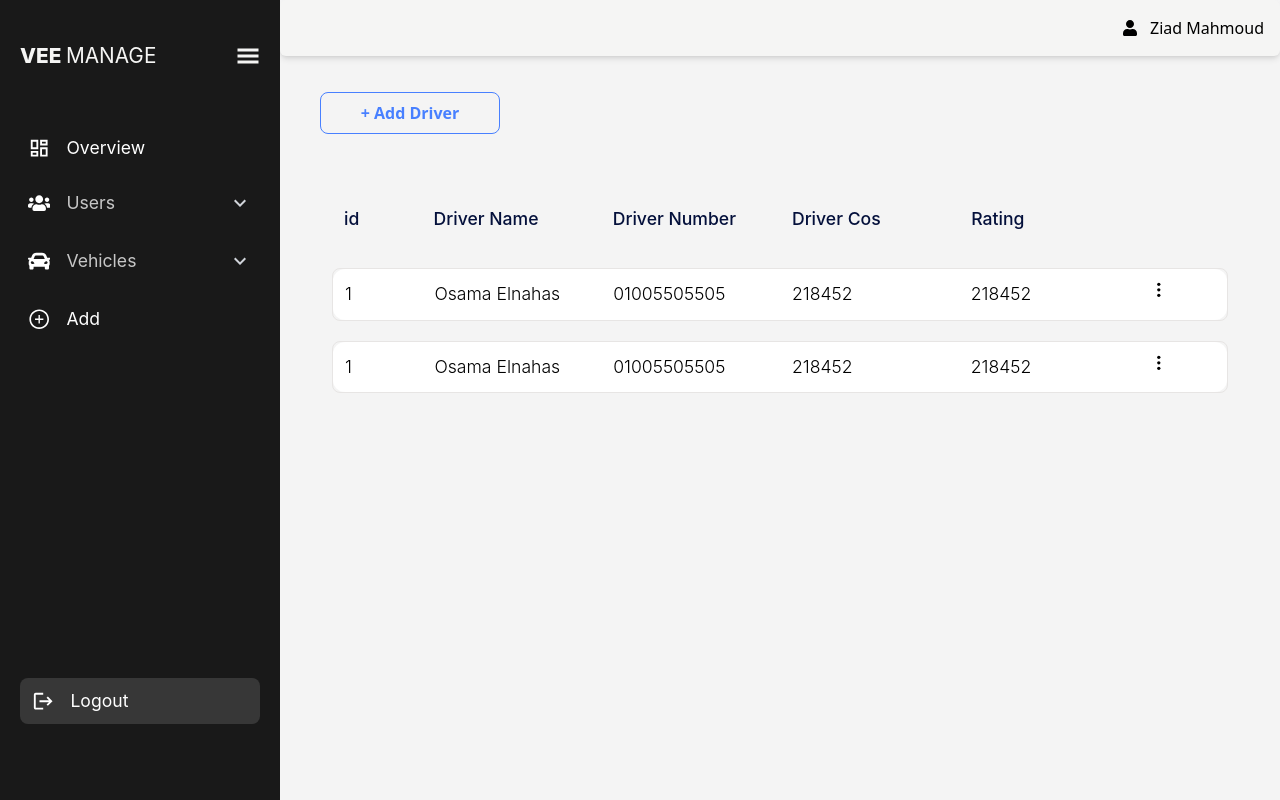
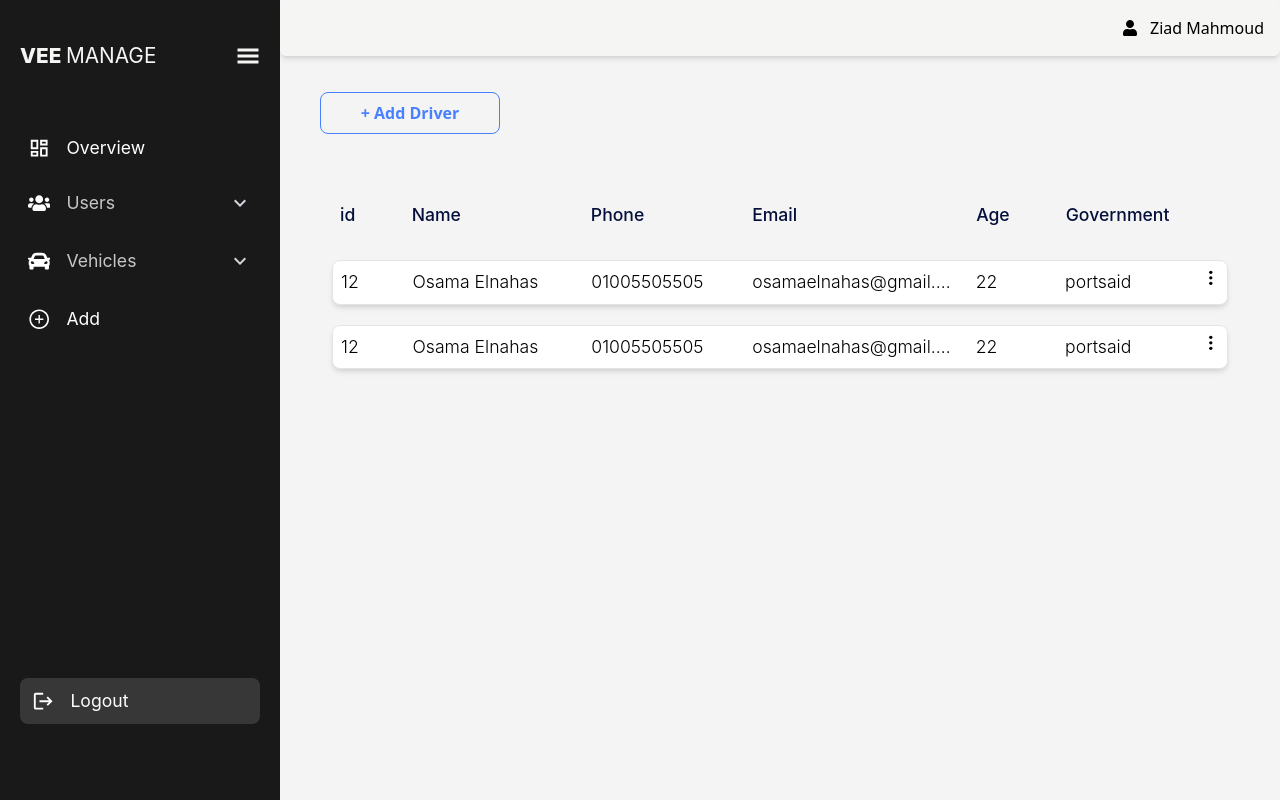
Before and after one commit to OsamaElnahas/smart-fleet-management-admin-dashboard-, a React (Vite) app: page /users/drivers in a window 1280 px wide. Built offline with nearby package versions, Linux system fonts and the light colour scheme.

Commit message:
handling table responsive

```diff
--- a/src/components/AllUsersTable/AllUsersTable.jsx
+++ b/src/components/AllUsersTable/AllUsersTable.jsx
@@ -3,50 +3,51 @@ import { IoEllipsisVertical } from "react-icons/io5";
 
 export default function AllUsersTable({titles}) {
   return (
-    <div className="font-Inter   font-[540] w-full gap-y-5 p-1  md:p-3 rounded-lg  text-[0.75rem] md:text-[0.9rem] lg:text-[1.1rem] flex flex-col gap-4">
+    <div className="font-Inter   font-[540] w-full gap-y-5 p-1  md:p-3 rounded-lg  text-[0.75rem] md:text-[0.9rem] lg:text-[1.1rem] flex flex-col gap-2 truncate overflow-hidden whitespace-nowrap justify-center  ">
 
-      <div className="row  grid grid-cols-[10%,20%,20%,20%,20%,10%] text-[#04103B]  rounded-lg font-[550]  mb-1">
+      <div className="row grid grid-cols-[10%,30%,20%,30%,10%] md:grid-cols-[8%,20%,18%,25%,10%,10%,10%] text-[#04103B]  rounded-lg font-[550] mb-1 ">
 
-      <div className="p-3">
+      <div className="p-2 ">
         {titles.col1}
       </div>
-      <div className="p-3">
+      <div className="p-2 ">
         {titles.col2}
       </div>
-      <div className="p-3">
+      <div className="p-2 ">
         {titles.col3}
       </div>
-      <div className="p-3">
+      <div className="p-2 ">
         {titles.col4}
       </div>
-      <div className="p-3">
+      <div className="p-2  hidden md:block">
         {titles.col5}
       </div>
-      <div className="p-3"></div>
+      <div className="p-2  hidden md:block">{titles.col6}</div>
+      <div className="p-3">{titles.col7}</div>
       </div>
 
-      <div className="row  grid grid-cols-[10%,20%,20%,20%,20%,10%]   rounded-lg border border-stone-200 font-[300]  ">
+      <div className="row grid  grid-cols-[10%,30%,20%,30%,10%] md:grid-cols-[8%,20%,18%,25%,10%,10%,10%] bg-white  rounded-lg border border-stone-200 font-[300]  shadow-md ">
 
-      <div className="bg-white p-3 rounded-tl-xl rounded-bl-xl">1</div>
-      <div className="bg-white p-3">Osama Elnahas</div>
-      <div className="bg-white p-3">01005505505</div>
-      <div className="bg-white p-3">218452</div>
-      <div className="bg-white p-3">218452</div>
-      <div className="bg-white p-3 rounded-tr-xl rounded-br-xl">
+      <div className=" p-2 truncate overflow-hidden whitespace-nowrap  rounded-tl-xl rounded-bl-xl">12</div>
+      <div className=" p-2 truncate overflow-hidden whitespace-nowrap ">Osama Elnahas</div>
+      <div className=" p-2 truncate overflow-hidden whitespace-nowrap ">01005505505</div>
+      <div className=" p-2 truncate overflow-hidden whitespace-nowrap ">osamaelnahas@gmail.com</div>
+      <div className=" p-2 truncate overflow-hidden whitespace-nowrap hidden md:block ">22</div>
+      <div className=" p-2 truncate overflow-hidden whitespace-nowrap hidden md:block">portsaid</div>
+      <div className=" px-4 py-2 rounded-tr-xl rounded-br-xl ml-auto">
         <IoEllipsisVertical />
-
       </div>
       </div>
-      <div className="row  grid grid-cols-[10%,20%,20%,20%,20%,10%]   rounded-lg border border-stone-200 font-[300]  ">
+      <div className="row  grid  grid-cols-[10%,30%,20%,30%,10%] md:grid-cols-[8%,20%,18%,25%,10%,10%,10%] bg-white  rounded-lg border border-stone-200 font-[300] shadow-md ">
 
-      <div className="bg-white p-3 rounded-tl-xl rounded-bl-xl">1</div>
-      <div className="bg-white p-3">Osama Elnahas</div>
-      <div className="bg-white p-3">01005505505</div>
-      <div className="bg-white p-3">218452</div>
-      <div className="bg-white p-3">218452</div>
-      <div className="bg-white p-3 rounded-tr-xl rounded-br-xl">
+      <div className=" p-2 truncate overflow-hidden whitespace-nowrap  rounded-tl-xl rounded-bl-xl">12</div>
+      <div className=" p-2 truncate overflow-hidden whitespace-nowrap ">Osama Elnahas</div>
+      <div className=" p-2 truncate overflow-hidden whitespace-nowrap ">01005505505</div>
+      <div className=" p-2 truncate overflow-hidden whitespace-nowrap ">osamaelnahas@gmail.com</div>
+      <div className=" p-2 truncate overflow-hidden whitespace-nowrap hidden md:block">22</div>
+      <div className=" p-2 truncate overflow-hidden whitespace-nowrap hidden md:block">portsaid</div>
+      <div className=" px-4 py-2  rounded-tr-xl rounded-br-xl ml-auto">
         <IoEllipsisVertical />
-
       </div>
       </div>
     </div>
--- a/src/components/Drivers/Drivers.jsx
+++ b/src/components/Drivers/Drivers.jsx
@@ -14,11 +14,14 @@ export default function Drivers() {
       <div>
         <AllUsersTable titles={{col1:"id",
 
-          col2:"Driver Name",
-          col3:"Driver Number",
-          col4:"Driver Cos",
-          col5:"Rating",
-          col6:""}} />
+          col2:" Name",
+          col3:"Phone",
+          col4:"Email",
+          col5:"Age",
+          col6:"Government",
+          col7:" ",
+
+          }} />
 
       </div>
     </>
--- a/src/components/DynamicForm/DynamicForm.jsx
+++ b/src/components/DynamicForm/DynamicForm.jsx
@@ -27,7 +27,7 @@ export default function DynamicForm({
       <div>
         <form
           action=""
-          className="shadow-md p-6 rounded-lg flex flex-col gap-4 bg-white"
+          className="shadow-md p-6 rounded-lg flex flex-col gap-3 bg-white"
           onSubmit={handleSubmit(onSubmit)}
         >
           {fields.map((field, index) => (
--- a/src/components/Forms/DriverForm.jsx
+++ b/src/components/Forms/DriverForm.jsx
@@ -28,6 +28,19 @@ const fields = [
     label: "Last Name",
     type: "text",
     placeholder: "Enter your last name",
+  },
+  {
+    name: "dateOfBirth",
+    label: "Date Of Birth",
+    type: "text",
+    placeholder: "Enter your date of birth",
+  },
+  {
+
+    name: "nationalId",
+    label: "national Id",
+    type: "text",
+    placeholder: "Enter your national Id",
   },
   {
     name: "phoneNumber",
--- a/src/components/Manager/Manager.jsx
+++ b/src/components/Manager/Manager.jsx
@@ -3,17 +3,21 @@ import { Link } from "react-router-dom";
 import AllUsersTable from "../AllUsersTable/AllUsersTable";
 
 export default function Manager() {
-  return (
-    <>
-      <Link
+  return    <>
+     <Link
         to={"/users/managers/add"}
         className="block mb-12 border border-primaryColor w-[180px] p-2 text-center rounded-lg text-primaryColor font-bold"
       >
         + Add Manager
       </Link>
-      <div>
-        <AllUsersTable />
-      </div>
+      <AllUsersTable titles={{
+        col1: "id",
+        col2: " Name",
+        col3: "Phone",
+        col4: "Email",
+        col5: "Age",
+        col6: "Government",
+        col7: " ",
+      }} />
     </>
-  );
 }
--- a/src/components/Mechanics/Mechanics.jsx
+++ b/src/components/Mechanics/Mechanics.jsx
@@ -3,17 +3,21 @@ import { Link } from "react-router-dom";
 import AllUsersTable from "../AllUsersTable/AllUsersTable";
 
 export default function Mechans() {
-  return (
-    <>
+  return <>
       <Link
         to={"/users/mechanics/add"}
-        className="block mb-12 border border-primaryColor w-[180px] p-2 text-center rounded-lg text-primaryColor font-bold"
-      >
+        className="block mb-12 border border-primaryColor w-[180px] p-2 text-center rounded-lg text-primaryColor font-bold">
         + Add Mechanic
       </Link>
-      <div>
-        <AllUsersTable />
-      </div>
+      <AllUsersTable titles={{
+        col1: "id",
+        col2: " Name",
+        col3: "Phone",
+        col4: "Email",
+        col5: "Age",
+        col6: "Government",
+        col7: " ",
+      }} />
     </>
-  );
+
 }
```
